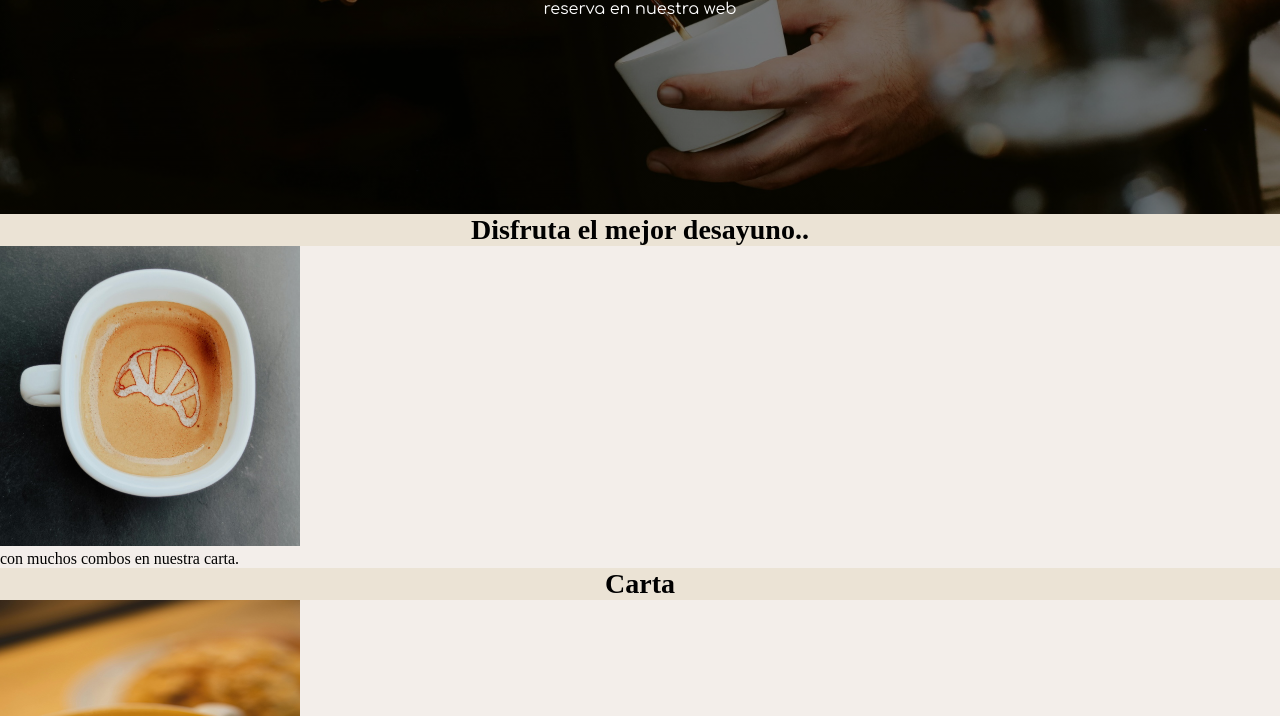
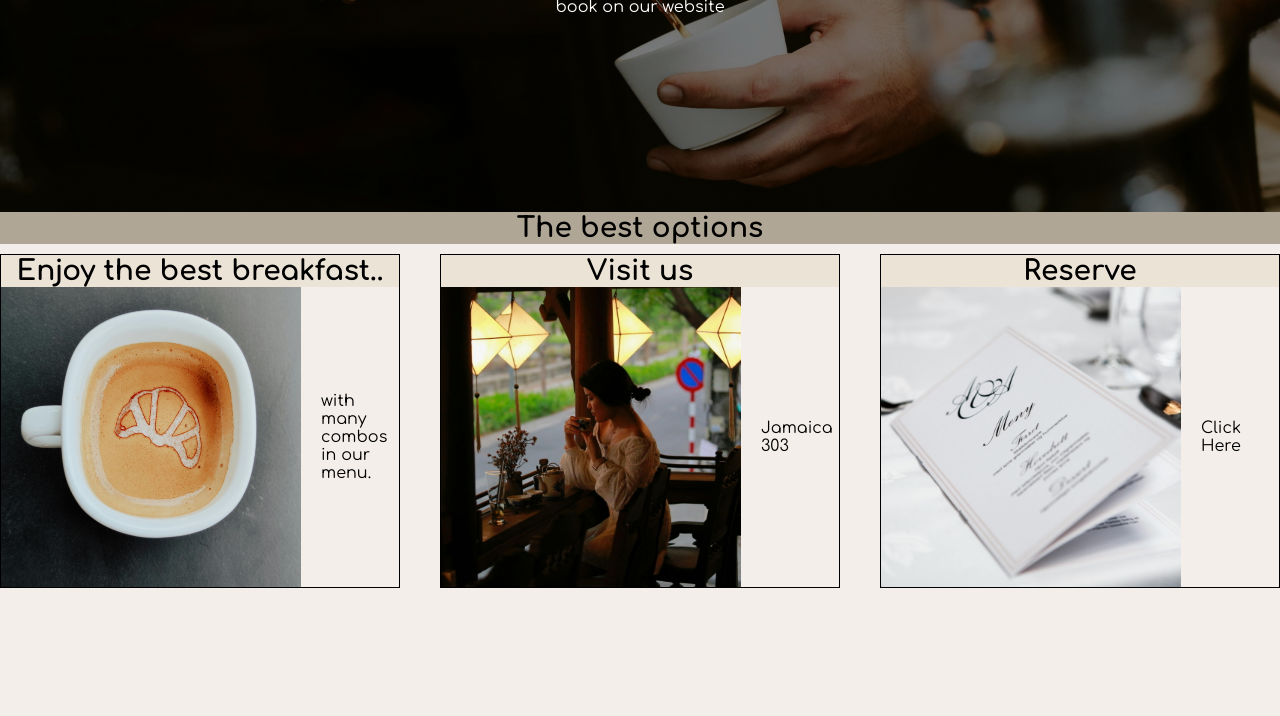
Before and after one commit to Francisrjs/web-pack-reustarant, a website built with webpack: page src/index.html in a window 1280 px wide. Shown: the part 313-1029 px from the top of the page. After the commit the page ends 921 px from the top, so only its background shows below. Built offline with nearby package versions, Linux system fonts and the light colour scheme.

Commit message:
CSS home

```diff
--- a/src/home.js
+++ b/src/home.js
@@ -2,14 +2,17 @@ import { add } from "lodash";
 import coffe from "./img/coffe.jpg";
 import home from "./img/home.jpg";
 import letter from "./img/letter.jpg";
+import restaurant from "./img/restaurant.jpg"
+import reserve from "./img/reserve.jpg"
+const content=document.getElementById("content");
 function Title(){
     const title=document.createElement("h1");
     // const imgTitle=document.createElement("img");
     // imgTitle.src=home;
     // imgTitle.className="imgTitle";
-    title.innerHTML="El mejor cafe de la ciudad..";
+    title.innerHTML="The best coffee in town..";
     const description=document.createElement("p");
-    description.innerHTML="reserva en nuestra web";
+    description.innerHTML="book on our website";
     const titleContainer=document.createElement("div");
     titleContainer.className="titleContainer";
     const titleTextContainer=document.createElement("div");
@@ -23,6 +26,10 @@ function Title(){
       rgba(0, 0, 0, 0.5)
     ),url(${home})`;
     document.body.appendChild(titleContainer);
+    //down title
+    const h4 = document.createElement("h4");
+    h4.innerHTML="The best options";
+    document.body.appendChild(h4);
 }
 function Home() {
     const containerMain = document.createElement("div");
@@ -37,24 +44,40 @@ function Home() {
     divCart.appendChild(img);
 
     const h2 = document.createElement("h2");
-    h2.innerHTML = "Disfruta el mejor desayuno..";
+    h2.innerHTML = "Enjoy the best breakfast..";
 
     const p = document.createElement("p");
-    p.innerHTML = "con muchos combos en nuestra carta.";
+    p.innerHTML = "with many combos in our menu.";
 
     const containerText = document.createElement("div");
-    document.body.appendChild(h2);
+    containerMain.appendChild(h2);
     containerText.appendChild(p);
 
     // Junto los dos container
-    containerMain.appendChild(divCart);
-    containerMain.appendChild(containerText);
-    document.body.appendChild(containerMain);
+    const container = document.createElement("div");
+    container.appendChild(divCart);
+    container.appendChild(containerText);
+    containerMain.appendChild(container);
+    //put in content
+    content.appendChild(containerMain);
+    document.body.appendChild(content);
+
 
     // Retorno de elementos importantes
     return { h2, p, img };
 }
-
+function Direction(){
+    const homeElements = Home();
+    homeElements.h2.innerHTML="Visit us";
+    homeElements.p.innerHTML="Jamaica 303";
+    homeElements.img.src=restaurant;
+}
+function Reserve(){
+    const homeElements = Home();
+    homeElements.h2.innerHTML="Reserve";
+    homeElements.p.innerHTML="Click Here";
+    homeElements.img.src=reserve;
+}
 function Menu() {
     const homeElements = Home();
     homeElements.h2.innerHTML = "Carta";
@@ -91,4 +114,4 @@ function Menu() {
 }
 
 
-export { Home, Menu, Title};
+export { Home, Menu,Direction,Reserve, Title};
--- a/src/index.html
+++ b/src/index.html
@@ -17,7 +17,7 @@
     <a href="" class="about">About us</button>
     </div>
 </div>
-<div class="content">
+<div class="content " id="content">
 
 
 </div>
--- a/src/index.js
+++ b/src/index.js
@@ -2,7 +2,8 @@
 console.log("hola web");
 import "./style.css";
 import "./reset.css"
-import {Home, Menu, Title} from './home.js'
+import {Direction, Home, Menu,Reserve, Title} from './home.js'
 Title();
 Home();
-Menu();
+Direction();
+Reserve();
--- a/src/style.css
+++ b/src/style.css
@@ -1,6 +1,6 @@
 body {
     background-color: #F3EEEA;
-
+    font-family: "Comfortaa", sans-serif;
   }
 .nav{
   display: flex;
@@ -37,14 +37,39 @@ body {
   font-family: "Comfortaa", sans-serif;
   font-size: 1em;
 }
-h2 {
-  background-color: #EBE3D5;
+h2,h4 {
+  background-color: #ebe3d5fc;
   width: 100%;
   text-align: center;
   font-size: 1.75em;
+}
+h4{
+  background-color: #B0A695;
 }
 /* .imgTitle{
   width:50%;
 
 
 } */
+ .mainC {
+  width: 30em;
+  margin-top: 10px;
+  border: 1px solid black;
+ }
+.mainC div{
+  display: flex;
+  align-items: center;
+
+
+}
+.mainC img{
+  padding-right:20px;
+}
+.content{
+  display: flex;
+  justify-content: center;
+  align-items: center;
+  gap: 40px;
+  margin-bottom: 20px;
+
+}
```
Also changed, not shown: src/img/reserve.jpg (added), src/img/restaurant.jpg (added).
